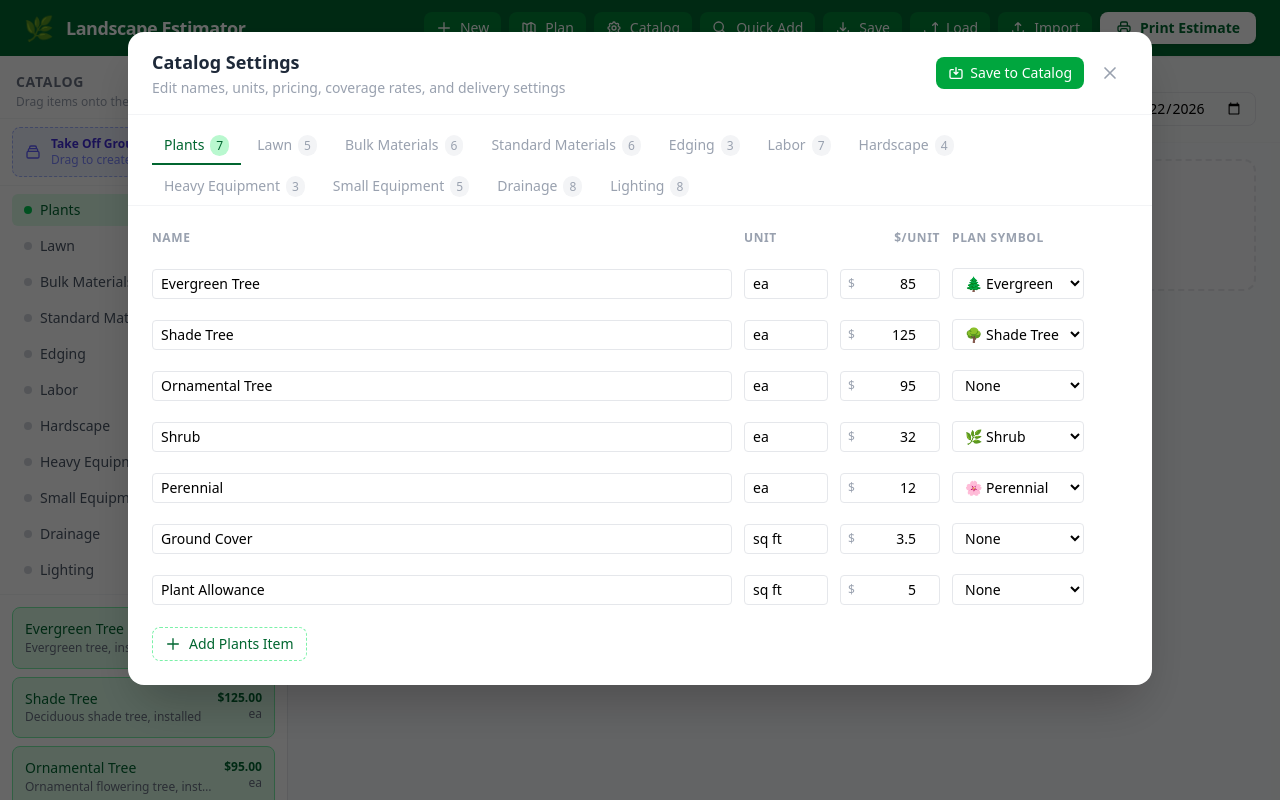
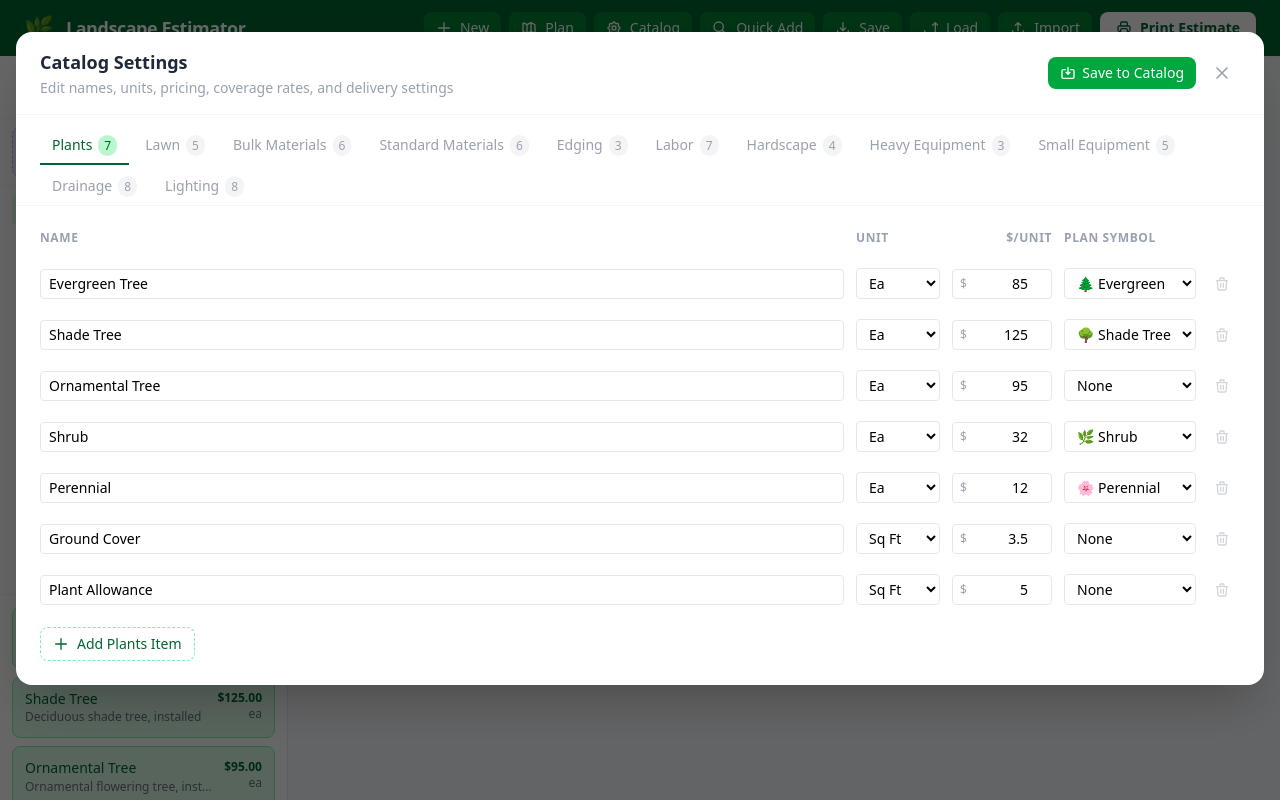
Before and after one commit to ryancyoder/landscape-estimator, a React (Vite) app: page / in a window 1280 px wide. Both pictures are taken after a click on the button "Catalog". Built offline with nearby package versions, Linux system fonts and the light colour scheme.

Commit message:
Add files via upload

```diff
--- a/src/components/CatalogEditor.jsx
+++ b/src/components/CatalogEditor.jsx
@@ -4,6 +4,21 @@ import { ITEM_TYPES } from './PlanCanvas';
 
 // Categories where all items share a single delivery rate
 const UNIVERSAL_DELIVERY_CATEGORIES = ['bulk_materials'];
+
+const UNIT_OPTIONS = [
+  { value: 'sq ft',  label: 'Sq Ft'  },
+  { value: 'lin ft', label: 'Lin Ft' },
+  { value: 'fc ft',  label: 'Fc Ft'  },
+  { value: 'cu yd',  label: 'Cu Yd'  },
+  { value: 'ea',     label: 'Ea'     },
+  { value: 'hr',     label: 'Hr'     },
+  { value: 'day',    label: 'Day'    },
+];
+
+const TAKEOFF_UNIT_OPTIONS = [
+  { value: 'sq ft',  label: 'Sq Ft'  },
+  { value: 'lin ft', label: 'Lin Ft' },
+];
 
 function Cell({ children }) {
   return <td className="py-2.5 pr-3 align-middle">{children}</td>;
@@ -53,9 +68,9 @@ export default function CatalogEditor({ items, onUpdate, onAdd, onRemove, onSave
 
   const handleSave = useCallback(async () => {
     setSaveState('saving');
-    const ok = await onSave();
-    setSaveState(ok ? 'saved' : 'idle');
-    if (ok) setTimeout(() => setSaveState('idle'), 2000);
+    await onSave();
+    setSaveState('saved');
+    setTimeout(() => setSaveState('idle'), 2000);
   }, [onSave]);
 
   const categoryItems = items.filter(i => i.category === activeCategory);
@@ -93,7 +108,7 @@ export default function CatalogEditor({ items, onUpdate, onAdd, onRemove, onSave
 
   return (
     <div className="fixed inset-0 z-50 bg-black/60 flex items-start justify-center overflow-y-auto py-8 px-4">
-      <div className="bg-white rounded-2xl shadow-2xl w-full max-w-5xl">
+      <div className="bg-white rounded-2xl shadow-2xl w-full max-w-7xl">
 
         {/* Header */}
         <div className="flex items-center justify-between px-6 py-4 border-b border-gray-100">
@@ -193,7 +208,7 @@ export default function CatalogEditor({ items, onUpdate, onAdd, onRemove, onSave
           <table className="w-full text-sm border-separate border-spacing-0">
             <thead>
               <tr className="text-xs font-semibold text-gray-400 uppercase tracking-wider">
-                <th className="text-left pb-3 pr-3">Name</th>
+                <th className="text-left pb-3 pr-3 min-w-[12rem]">Name</th>
                 <th className="text-left pb-3 pr-3 w-24">Unit</th>
                 <th className="text-right pb-3 pr-3 w-28">$/Unit</th>
                 {hasAssemblies && <>
@@ -245,7 +260,16 @@ export default function CatalogEditor({ items, onUpdate, onAdd, onRemove, onSave
                     <TextInput value={item.name} onChange={v => onUpdate(item.id, 'name', v)} />
                   </Cell>
                   <Cell>
-                    <TextInput value={item.unit} onChange={v => onUpdate(item.id, 'unit', v)} />
+                    <select
+                      value={item.unit}
+                      onChange={e => onUpdate(item.id, 'unit', e.target.value)}
+                      className="w-full border border-gray-200 rounded px-2 py-1 text-sm
+                                 focus:outline-none focus:ring-2 focus:ring-green-400 focus:border-transparent"
+                    >
+                      {UNIT_OPTIONS.map(o => (
+                        <option key={o.value} value={o.value}>{o.label}</option>
+                      ))}
+                    </select>
                   </Cell>
                   <Cell>
                     <NumberInput value={item.unitPrice} onChange={v => onUpdate(item.id, 'unitPrice', v)} step="0.01" prefix="$" />
@@ -262,7 +286,16 @@ export default function CatalogEditor({ items, onUpdate, onAdd, onRemove, onSave
                     </td>
                     <Cell>
                       {item.isAssembly
-                        ? <TextInput value={item.takeoffUnit ?? 'sq ft'} onChange={v => onUpdate(item.id, 'takeoffUnit', v)} />
+                        ? <select
+                            value={item.takeoffUnit ?? 'sq ft'}
+                            onChange={e => onUpdate(item.id, 'takeoffUnit', e.target.value)}
+                            className="w-full border border-gray-200 rounded px-2 py-1 text-sm
+                                       focus:outline-none focus:ring-2 focus:ring-green-400 focus:border-transparent"
+                          >
+                            {TAKEOFF_UNIT_OPTIONS.map(o => (
+                              <option key={o.value} value={o.value}>{o.label}</option>
+                            ))}
+                          </select>
                         : <Dash />}
                     </Cell>
                     <Cell>
@@ -332,8 +365,7 @@ export default function CatalogEditor({ items, onUpdate, onAdd, onRemove, onSave
                   <td className="py-2.5 align-middle">
                     <button
                       onClick={() => onRemove(item.id)}
-                      className="p-1.5 rounded text-gray-300 hover:text-red-500 hover:bg-red-50
-                                 opacity-0 group-hover:opacity-100 transition-all"
+                      className="p-1.5 rounded text-gray-300 hover:text-red-500 hover:bg-red-50 transition-all"
                       title="Remove item"
                     >
                       <svg className="w-4 h-4" fill="none" stroke="currentColor" viewBox="0 0 24 24">
```
